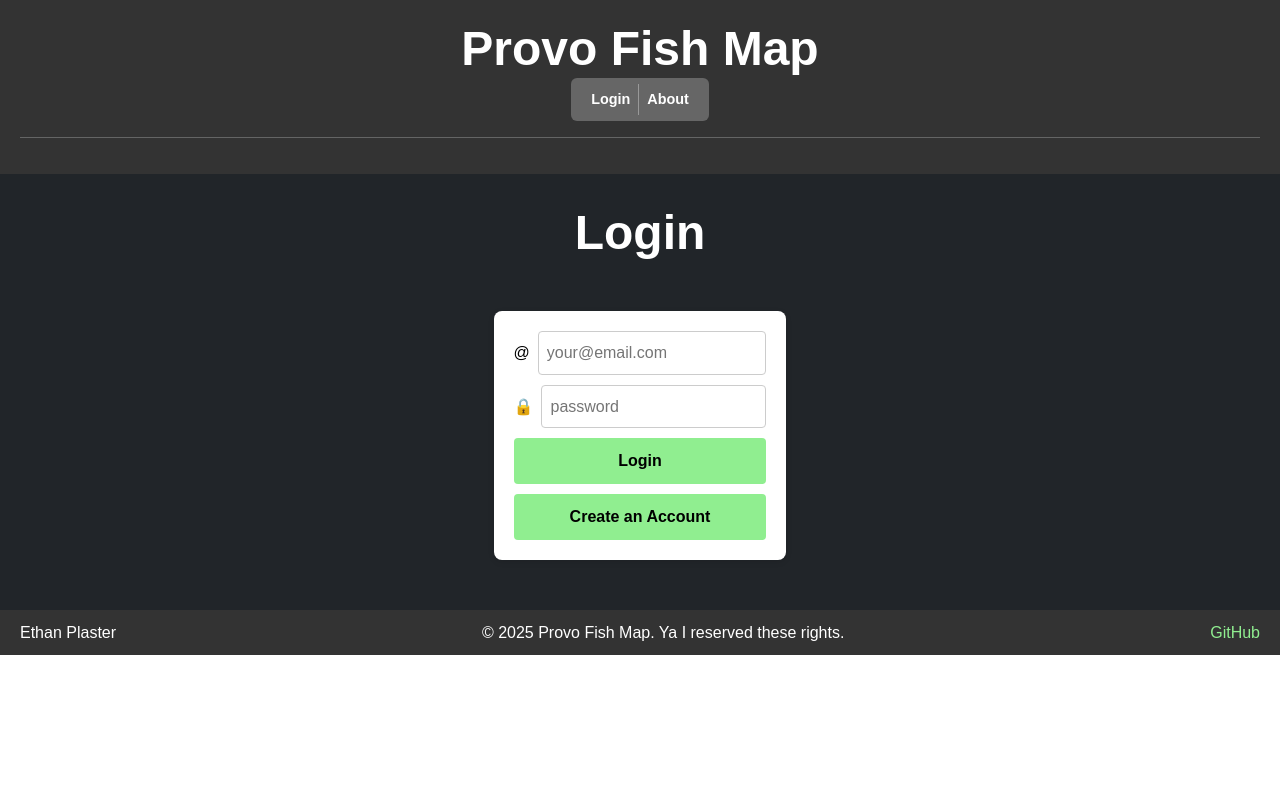
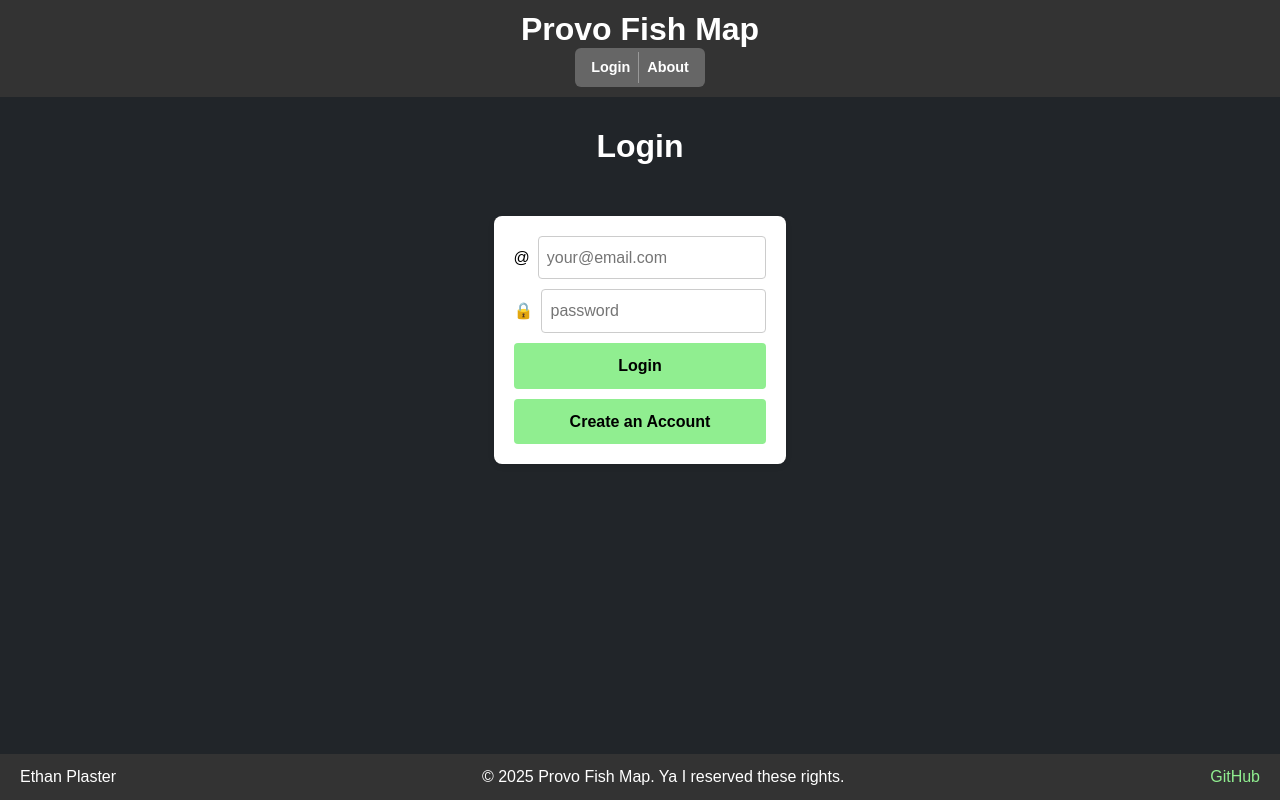
Before and after one commit to ethanplazz/startup, a React (Vite) app: page / in a window 1280 px wide. Built offline with nearby package versions, Linux system fonts and the light colour scheme.

Commit message:
Fixing more css to adjust spacing and sizes of things so it looks nicer.

```diff
--- a/src/app.css
+++ b/src/app.css
@@ -3,17 +3,20 @@
   background-color: lightcoral;
   margin: 0;
   line-height: 1.6;
+  min-height: 100vh;  /* Add this - makes it at least full viewport height */
+  display: flex;       /* Add this */
+  flex-direction: column;  /* Add this */
 }
 
 header.mainheader {
     background-color: #333;
-    padding: 20px;
+    padding: 10px;
     text-align: center;
 }
 
 h1 {
   color: white;
-  font-size: 3rem;
+  font-size: 2rem;
   margin: 0;
   font-weight: bold;
   border-radius: 12x;
@@ -22,7 +25,7 @@ h1 {
 nav ul {
   display: inline-flex;
   justify-content: center;
-  padding: 6px 12px;
+  padding: 4px 8px;
   margin: 0 auto;
   background-color: #666;
   border-radius: 6px;
@@ -152,6 +155,7 @@ footer {
   padding: 10px 20px;
   background: #333;
   color: white;
+  margin-top: auto;  /* Add this - pushes footer to bottom */
 }
 
 footer a {
--- a/src/app.jsx
+++ b/src/app.jsx
@@ -66,7 +66,6 @@ export default function App() {
               </li>
             </ul>
           </nav>
-          <hr />
         </header>
 
         <Routes>
```
